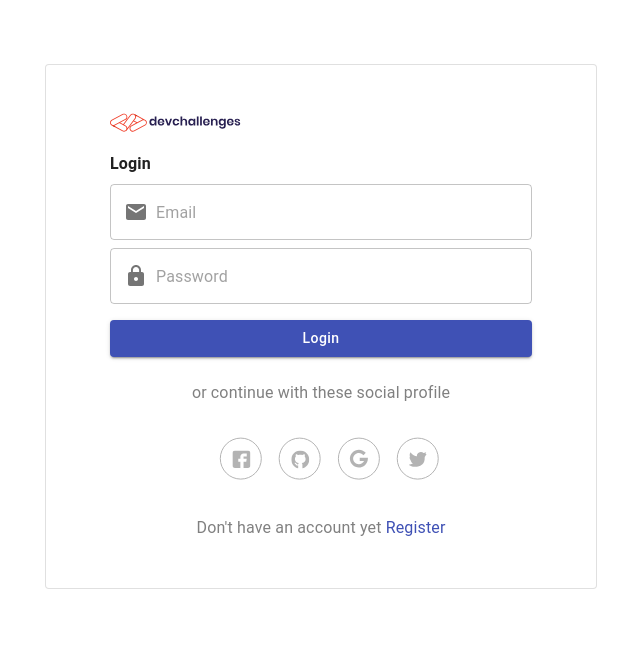
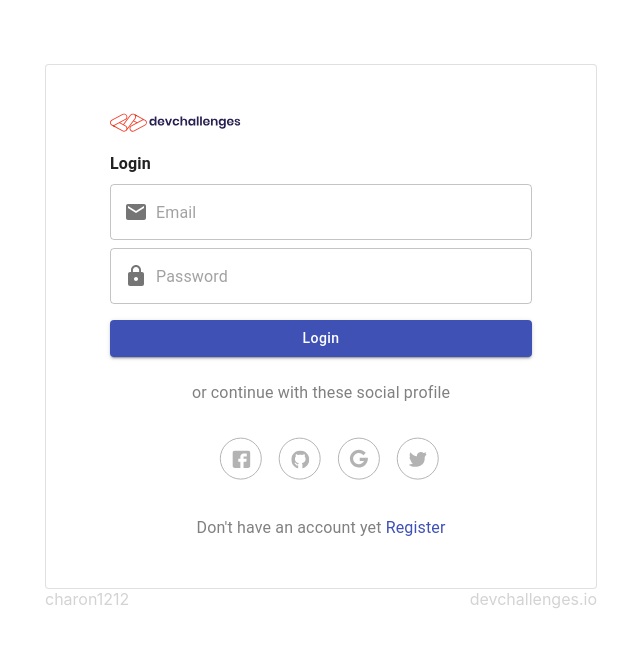
Before and after one commit to charon1212/authentication_app_devchallenges, a React (Create React App) app: page /login in a window 1280 px wide. Shown: the top 646 px of the page, without its empty margins (319-959 px from the left). Built offline with nearby package versions, Linux system fonts and the light colour scheme; no server answers.

Commit message:
各画面に署名を記載。

```diff
--- a/src/components/Login.tsx
+++ b/src/components/Login.tsx
@@ -23,6 +23,7 @@ import { useHistory } from 'react-router-dom';
 import { auth } from '../app/firebase/firebase';
 import { useDispatch } from 'react-redux';
 import { login } from '../features/user/userSlice';
+import Signature from './Signature';
 
 const useStyles = makeStyles((theme) => ({
   /** レスポンシブ対応。 */
@@ -205,6 +206,7 @@ const Login: React.FC = () => {
             </Link>
           </Typography>
         </Paper>
+        <Signature />
       </Container>
     </>
   );
--- a/src/components/SignUp.tsx
+++ b/src/components/SignUp.tsx
@@ -23,6 +23,7 @@ import { useHistory } from 'react-router-dom';
 import { useDispatch } from 'react-redux';
 import { auth } from '../app/firebase/firebase';
 import { login } from '../features/user/userSlice';
+import Signature from './Signature';
 
 const useStyles = makeStyles((theme) => ({
   /** レスポンシブ対応。 */
@@ -221,6 +222,7 @@ const SignUp: React.FC = () => {
             </Link>
           </Typography>
         </Paper>
+        <Signature />
       </Container>
     </>
   );
--- /dev/null
+++ b/src/components/Signature.tsx
@@ -0,0 +1,18 @@
+import React from 'react';
+
+const Signature: React.FC = () => {
+  return (
+    <div
+      style={{
+        display: 'flex',
+        justifyContent: 'space-between',
+        color: 'lightgray',
+      }}
+    >
+      <div>charon1212</div>
+      <div>devchallenges.io</div>
+    </div>
+  );
+};
+
+export default Signature;
--- a/src/components/UserInfo.tsx
+++ b/src/components/UserInfo.tsx
@@ -14,6 +14,7 @@ import {
   Button,
 } from '@material-ui/core';
 import clsx from 'clsx';
+import Signature from './Signature';
 
 const useStyles = makeStyles((theme) => ({
   mainTitle: {
@@ -158,14 +159,7 @@ const UserInfo: React.FC = () => {
             </TableBody>
           </Table>
         </TableContainer>
-        <div style={{
-          display:'flex',
-          justifyContent: 'space-between',
-          color: 'lightgray'
-        }}>
-          <div>charon1212</div>
-          <div>devchallenges.io</div>
-        </div>
+        <Signature />
       </Container>
     </>
   );
--- a/src/components/UserInfoEdit.tsx
+++ b/src/components/UserInfoEdit.tsx
@@ -12,11 +12,12 @@ import {
 } from '@material-ui/core';
 import React from 'react';
 import Header from './Header';
+import Signature from './Signature';
 
 const useStyles = makeStyles((theme) => ({
   backLink: {},
   paper: {
-    margin: theme.spacing(2, 0, 10),
+    margin: theme.spacing(2, 0, 0),
     padding: theme.spacing(2, 4, 2),
   },
   avatar: {
@@ -88,6 +89,7 @@ const UserInfoEdit: React.FC = () => {
             </Button>
           </Container>
         </Paper>
+        <Signature />
       </Container>
     </>
   );
```
